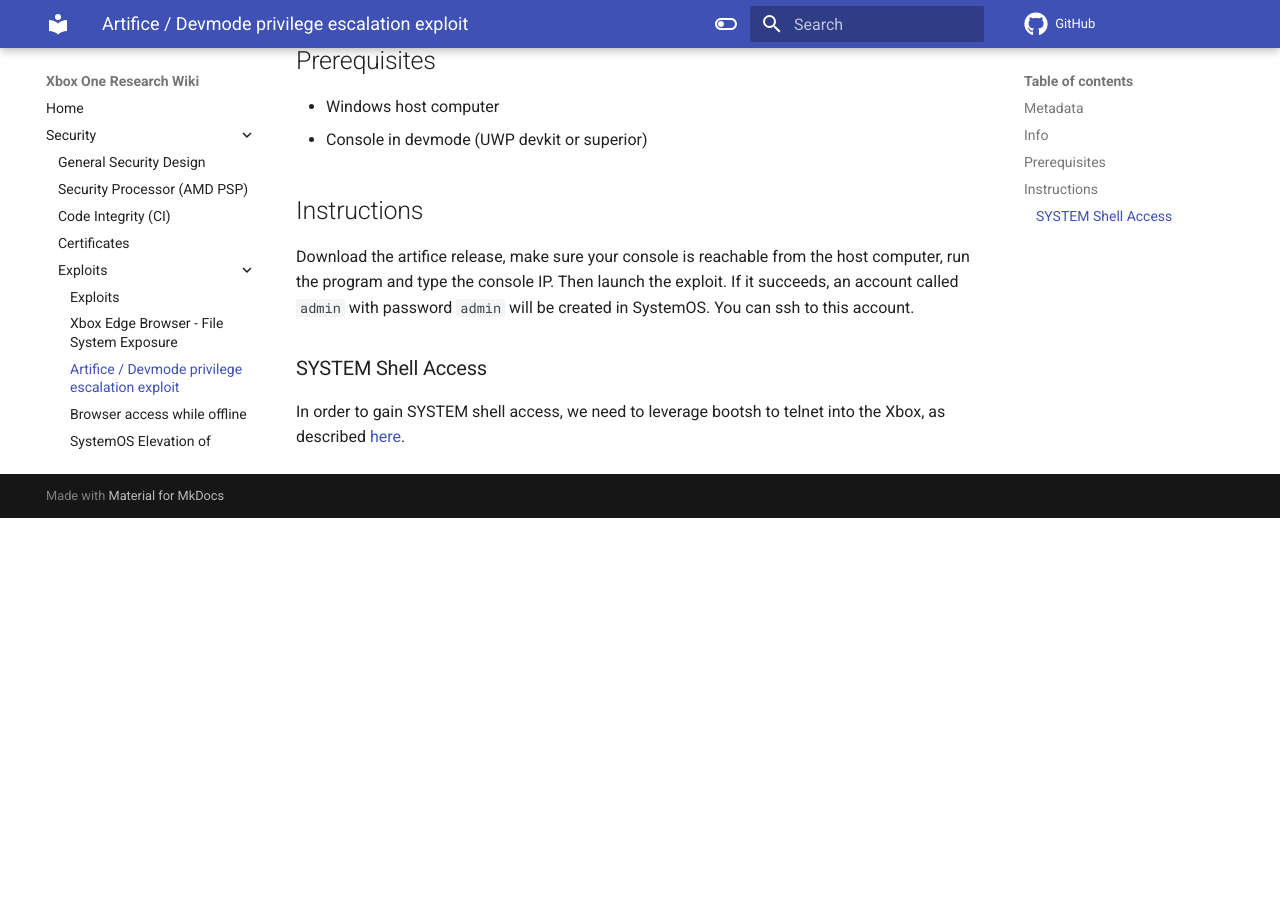
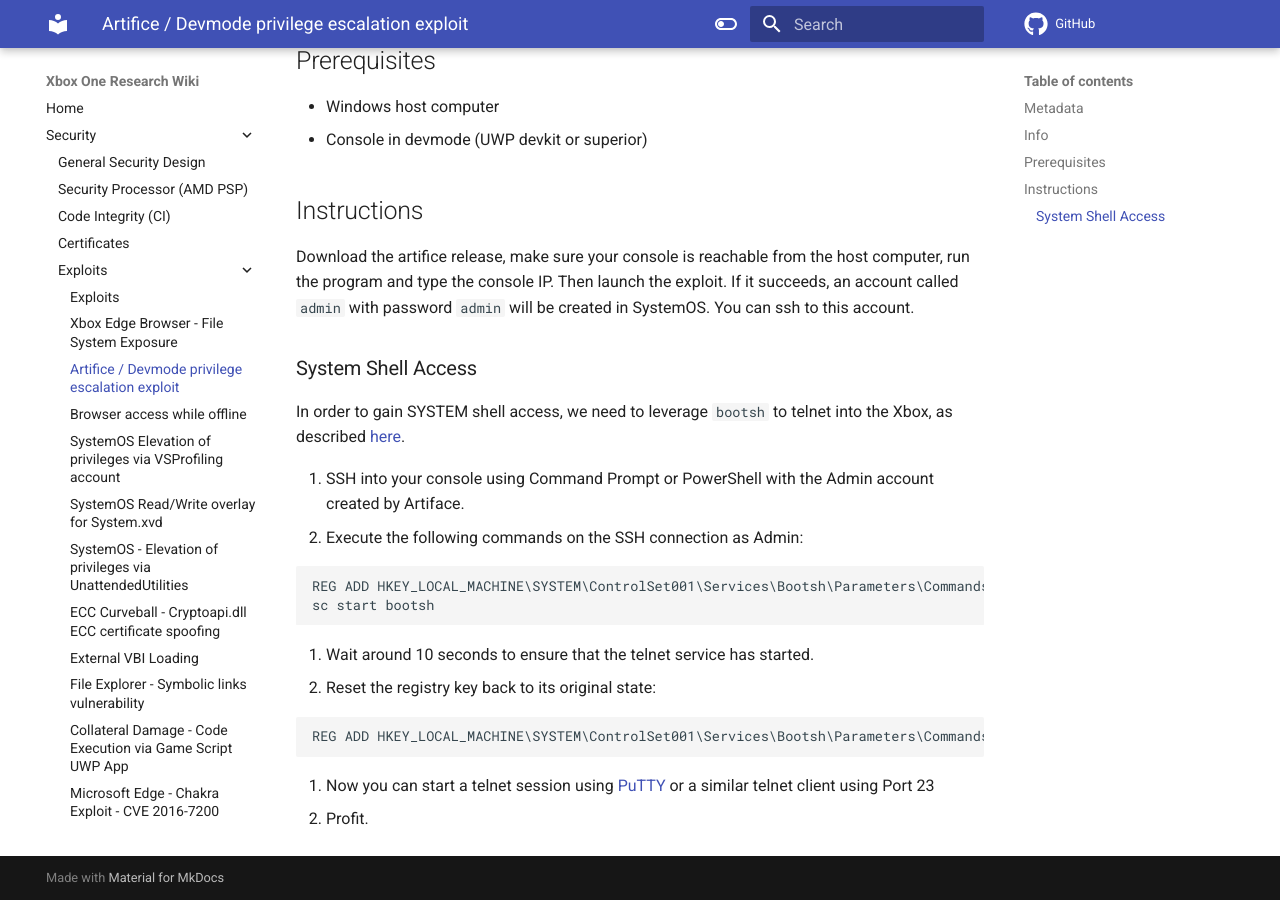
Before and after one commit to xboxoneresearch/wiki, an MkDocs documentation site: the page built from docs/exploits/artifice-devmode-elevation.md, in a window 1280 px wide and 900 px high, scrolled down 750 px. Built offline with MkDocs 1.6.1 and Material for MkDocs 9.7.7, drawn with Linux system fonts in a browser that asks for light colours; comment, search, counter and statistics services are not loaded; before the commit the page ends 1268 px from its top, so only the background shows below that; some of the changed text lies outside the part shown.

Commit message:
feat: Add SYSTEM shell access instructions for Artiface exploit

````diff
--- a/docs/exploits/artifice-devmode-elevation.md
+++ b/docs/exploits/artifice-devmode-elevation.md
@@ -23,5 +23,19 @@
 Download the artifice release, make sure your console is reachable from the host computer, run the program and type the console IP. Then launch the exploit.
 If it succeeds, an account called `admin` with password `admin` will be created in SystemOS. You can ssh to this account.
 
-### SYSTEM Shell Access
-In order to gain SYSTEM shell access, we need to leverage bootsh to telnet into the Xbox, as described [here](https://xboxoneresearch.github.io/wiki/exploits/devmode-priv-escalation-vsprofiling/).
+### System Shell Access
+In order to gain SYSTEM shell access, we need to leverage `bootsh` to telnet into the Xbox, as described [here](https://xboxoneresearch.github.io/wiki/exploits/devmode-priv-escalation-vsprofiling/).
+
+1. SSH into your console using Command Prompt or PowerShell with the Admin account created by Artiface.
+2. Execute the following commands on the SSH connection as Admin:
+```
+REG ADD HKEY_LOCAL_MACHINE\SYSTEM\ControlSet001\Services\Bootsh\Parameters\Commands /v Xrun /t REG_SZ /d "telnetd.exe cmd.exe 23" /f
+sc start bootsh
+```
+3. Wait around 10 seconds to ensure that the telnet service has started.
+4. Reset the registry key back to its original state:
+```
+REG ADD HKEY_LOCAL_MACHINE\SYSTEM\ControlSet001\Services\Bootsh\Parameters\Commands /v Xrun /t REG_SZ /d "xrun.exe SystemBootTasks" /f
+```
+5. Now you can start a telnet session using [PuTTY](https://www.chiark.greenend.org.uk/~sgtatham/putty/latest.html) or a similar telnet client using Port 23
+6. Profit.
````
Also changed, not shown: other parts of docs/exploits/artifice-devmode-elevation.md (+1 -1 lines).
